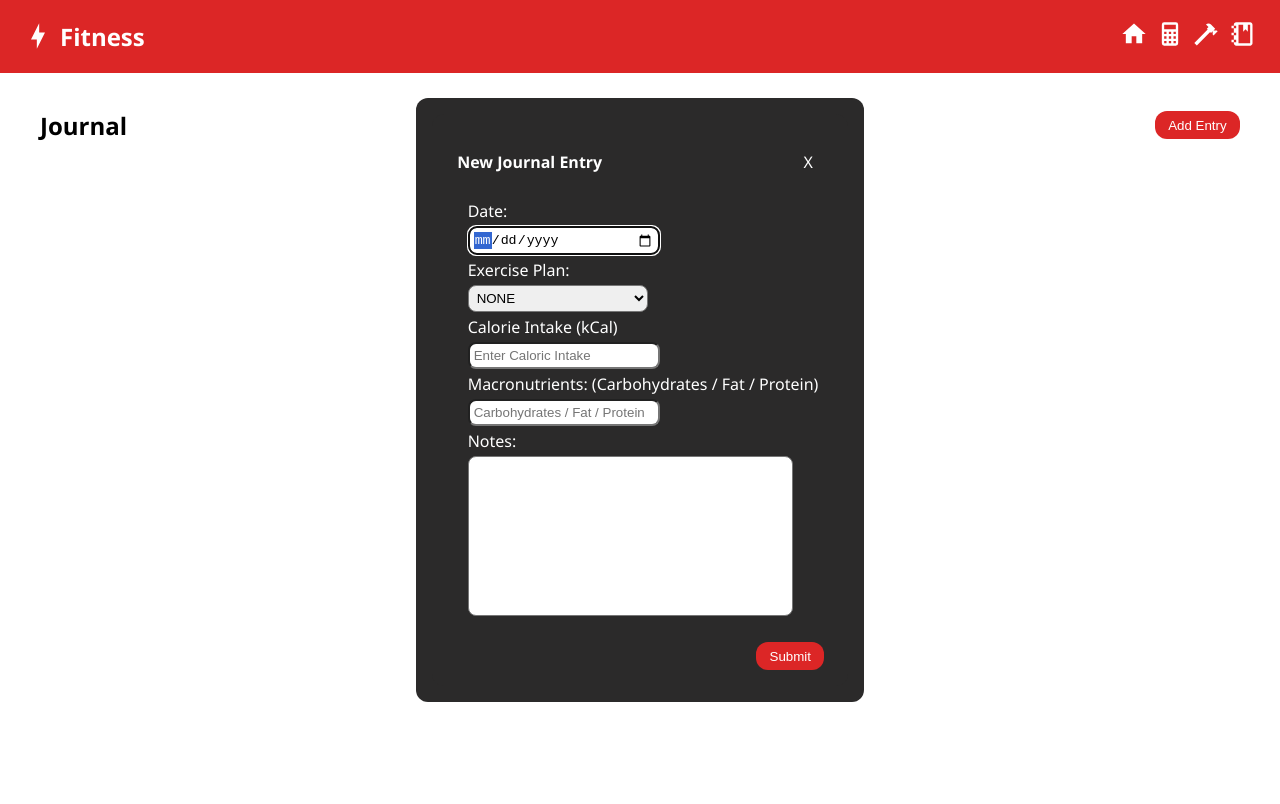
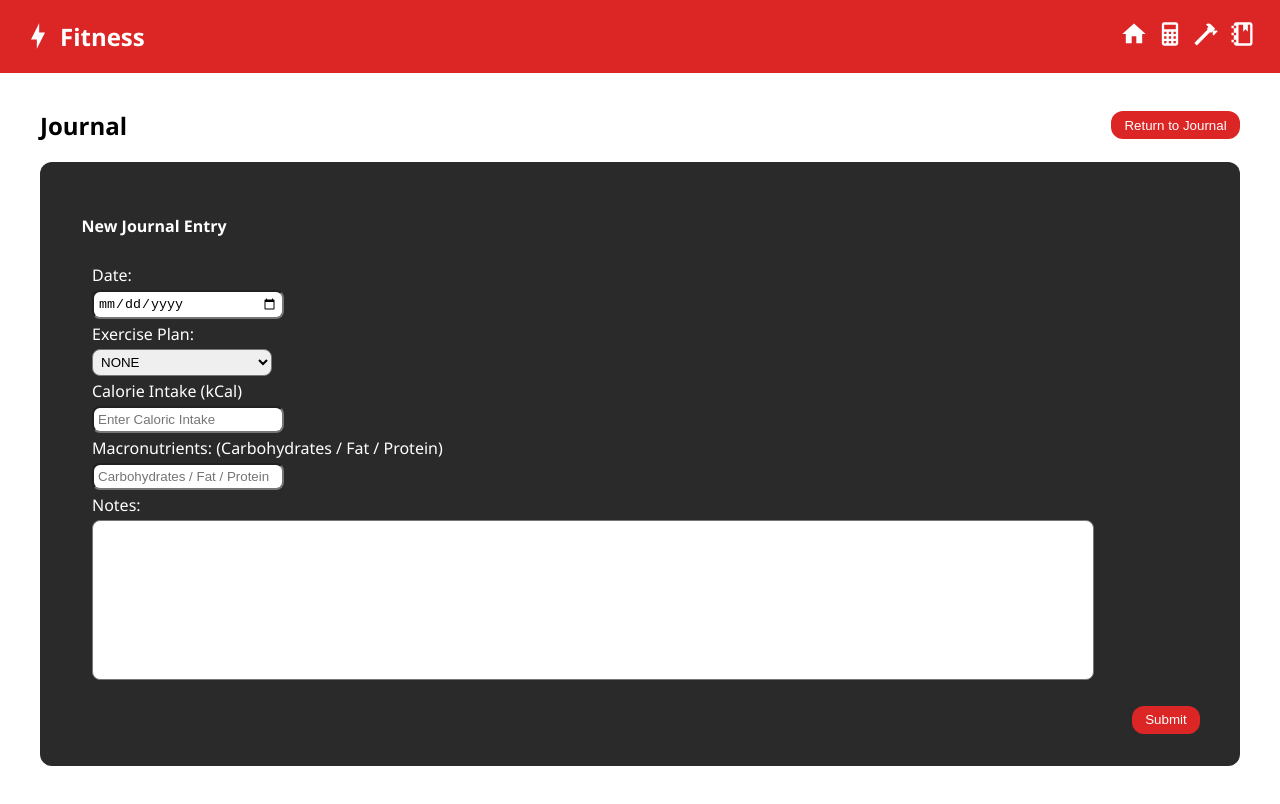
Before and after one commit to pn-code/fitness-app, a React (Vite) app in the folder client/: page /fitness-app/journal in a window 1280 px wide. Both pictures are taken after a click on the button "Add Entry". Shown: the top 804 px of the page. Built offline with nearby package versions, Linux system fonts and the light colour scheme.

Commit message:
Removed Popup to match journal and planner

```diff
--- a/client/src/components/EntryForm.jsx
+++ b/client/src/components/EntryForm.jsx
@@ -1,32 +1,13 @@
 import React from "react";
-import Popup from "reactjs-popup";
 
 const EntryForm = (props) => {
     const { renderPlans } = props;
-    const [isOpen, setIsOpen] = React.useState(false);
-
-    const handleOpen = () => {
-        setIsOpen(true);
-    };
-
-    const handleClose = () => {
-        setIsOpen(false);
-    };
 
     return (
-        <Popup
-            trigger={<button onClick={handleOpen}>Add Entry</button>}
-            position="center center"
-            modal
-            open={isOpen}
-            onOpen={handleOpen}
-            content={<button onClick={handleClose}>X</button>}
-        >
         <div className="EntryForm">
             <form>
                 <div className="entry-form-tab">
                     <h4>New Journal Entry</h4>
-                        <span onClick={handleClose}>X</span>
                 </div>
                 <fieldset>
                     <label>Date: </label>
@@ -36,10 +17,7 @@ const EntryForm = (props) => {
                         onChange={props.handleChange}
                     />
                     <label>Exercise Plan: </label>
-                        <select
-                            name="exercisePlan"
-                            onChange={props.handleChange}
-                        >
+                    <select name="exercisePlan" onChange={props.handleChange}>
                         <option>NONE</option>
                         {renderPlans}
                     </select>
@@ -68,24 +46,10 @@ const EntryForm = (props) => {
                     ></textarea>
                 </fieldset>
                 <div className="btn--container">
-                        <button
-                            type="button"
-                            onClick={() => {
-                                props.handleSubmit();
-                                handleClose();
-                            }}
-                        >
-                            Submit
-                        </button>
+                    <button type="submit">Submit</button>
                 </div>
             </form>
         </div>
-            {/* {(close) => (
-            <EntryForm
-
-            />
-        )} */}
-        </Popup>
     );
 };
 
--- a/client/src/pages/Journal.jsx
+++ b/client/src/pages/Journal.jsx
@@ -2,12 +2,11 @@ import React from "react";
 import "../styles/journal.css";
 import Entry from "../components/Entry";
 import EntryForm from "../components/EntryForm";
-import uniqid from "uniqid";
 
 const Journal = (props) => {
+    const [addEntry, setAddEntry] = React.useState(false);
     const [savedEntries, setSavedEntries] = React.useState([]);
     const [newEntry, setNewEntry] = React.useState({
-        id: uniqid(),
         date: null,
         exercisePlan: null,
         calorieIntake: null,
@@ -15,16 +14,11 @@ const Journal = (props) => {
         notes: null,
     });
 
-    // React.useEffect(() => {
-    //     setFetchData(true);
-    // }, []);
-
-
-    // const handleChange = (e) => {
-    //     setNewEntry((prevNewEntry) => {
-    //         return { ...prevNewEntry, [e.target.name]: e.target.value };
-    //     });
-    // };
+    const handleChange = (e) => {
+        setNewEntry((prevNewEntry) => {
+            return { ...prevNewEntry, [e.target.name]: e.target.value };
+        });
+    };
 
     // const handleSubmit = () => {
     //     setSavedEntries((prevSavedEntries) => [newEntry, ...prevSavedEntries]);
@@ -37,18 +31,6 @@ const Journal = (props) => {
     //         macro: null,
     //         notes: null,
     //     });
-    // };
-
-    // const updateData = async () => {
-    //     if (user) {
-    //         await setDoc(
-    //             doc(db, "users", user.uid),
-    //             {
-    //                 journal: [newEntry, ...savedEntries],
-    //             },
-    //             { merge: true }
-    //         );
-    //     }
     // };
 
     // const removeEntry = async (e) => {
@@ -70,38 +52,42 @@ const Journal = (props) => {
     //     }
     // };
 
-    // const renderPlans = () => {
-    //     if (userData) {
-    //         return userData.plans.map((plan) => <option>{plan.name}</option>);
-    //     }
-    // };
-
-    // const renderEntries = savedEntries.map((entry) => (
-    //     <Entry
-    //         entryInfo={entry}
-    //         removeEntry={removeEntry}
-    //         key={entry.id}
-    //         id={entry.id}
-    //     />
-    // ));
+    const renderEntries = savedEntries.map((entry) => (
+        <Entry
+            entryInfo={entry}
+            removeEntry={removeEntry}
+            key={entry.id}
+            id={entry.id}
+        />
+    ));
 
     return (
         <div className="container">
             <main className="Journal">
                 <header className="journal--info">
                     <h2 className="page-header">Journal</h2>
+                    <button
+                        type="button"
+                        onClick={() => setAddEntry((prevState) => !prevState)}
+                    >
+                        {addEntry ? "Return to Journal" : "Add Entry"}
+                    </button>
+                </header>
+                {addEntry && (
                     <EntryForm
                     // handleChange={handleChange}
                     // handleSubmit={handleSubmit}
                     // renderPlans={renderPlans}
                     />
-                </header>
+                )}
+                {!addEntry && (
                     <main className="journal-entries--container">
-                    {/* {savedEntries.length === 0 && (
+                        {savedEntries.length === 0 && (
                             <h4>You have no saved journal entries.</h4>
                         )}
-                    {savedEntries.length > 0 && renderEntries} */}
+                        {savedEntries.length > 0 && renderEntries}
                     </main>
+                )}
             </main>
         </div>
     );
```
Also changed, not shown: client/package.json (+3 -8 lines), 1 other file (tests, documents, lock files or other folders). Lines whose indentation alone changed are shown as unchanged.
